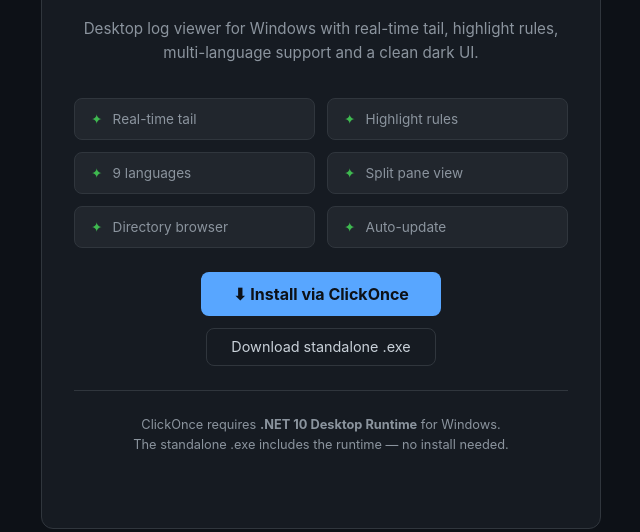
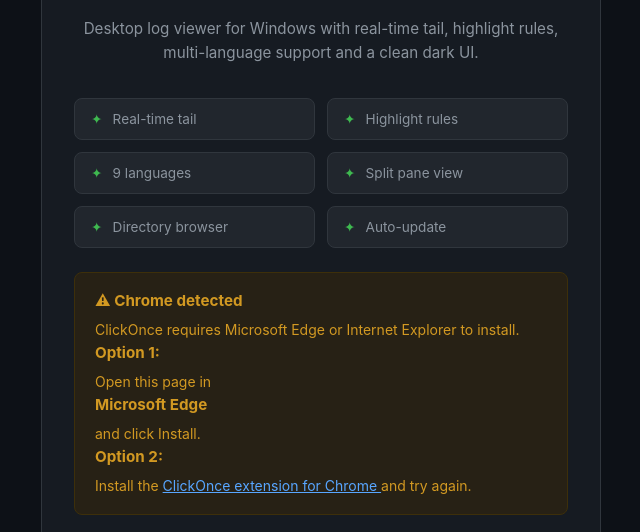
Before and after one commit to NuneX-mBrothers/TheAbsoluteLogViewer, a plain HTML site: page index.html in a window 1280 px wide. Shown: the part 231-763 px from the top of the page, without its empty margins (319-959 px from the left). Drawn offline with Linux system fonts and the light colour scheme.

Commit message:
Chrome warning + remove standalone button

```diff
--- a/index.html
+++ b/index.html
@@ -11,6 +11,9 @@
       --border:   #30363d;
       --accent:   #58a6ff;
       --accent2:  #3fb950;
+      --warn:     #d29922;
+      --warn-bg:  #272115;
+      --warn-border: #3d2f0a;
       --text:     #c9d1d9;
       --muted:    #8b949e;
     }
@@ -86,21 +89,8 @@
       border-radius: 8px;
       text-decoration: none;
       transition: opacity .15s;
-      margin-bottom: .75rem;
     }
     .btn-primary:hover { opacity: .85; }
-
-    .btn-secondary {
-      display: inline-block;
-      border: 1px solid var(--border);
-      color: var(--text);
-      font-size: .9rem;
-      padding: .6rem 1.5rem;
-      border-radius: 8px;
-      text-decoration: none;
-      transition: border-color .15s;
-    }
-    .btn-secondary:hover { border-color: var(--accent); color: var(--accent); }
 
     .sep { margin: 1.5rem 0; border: none; border-top: 1px solid var(--border); }
 
@@ -126,6 +116,22 @@
       color: var(--muted);
       margin-top: 1rem;
     }
+
+    /* Chrome warning banner */
+    .chrome-warning {
+      display: none;
+      background: var(--warn-bg);
+      border: 1px solid var(--warn-border);
+      border-radius: 8px;
+      padding: 1rem 1.25rem;
+      margin-bottom: 1.25rem;
+      text-align: left;
+      font-size: .875rem;
+      color: var(--warn);
+      line-height: 1.6;
+    }
+    .chrome-warning strong { display: block; margin-bottom: .35rem; font-size: .95rem; }
+    .chrome-warning a { color: var(--accent); }
 
     footer {
       margin-top: 2rem;
@@ -156,28 +162,41 @@
     <div class="feature"><span>✦</span> Auto-update</div>
   </div>
 
-  <!-- ClickOnce install link — gerado pelo dotnet publish -->
-  <a class="btn-primary" href="LogViewer.application">
+  <!-- Chrome warning — shown via JS if Chrome detected -->
+  <div class="chrome-warning" id="chromeWarning">
+    <strong>⚠ Chrome detected</strong>
+    ClickOnce requires Microsoft Edge or Internet Explorer to install.<br/>
+    <strong>Option 1:</strong> Open this page in <strong>Microsoft Edge</strong> and click Install.<br/>
+    <strong>Option 2:</strong> Install the
+    <a href="https://chromewebstore.google.com/detail/clickonce-for-google-chro/kekahkplibinaibelipdcikofmedafmb" target="_blank">
+      ClickOnce extension for Chrome
+    </a> and try again.
+  </div>
+
+  <a class="btn-primary" href="LogViewer.application" id="installBtn">
     ⬇ Install via ClickOnce
-  </a>
-  <br/>
-  <a class="btn-secondary"
-     href="https://github.com/Nunex-mBrothers/TheAbsoluteLogViewer/releases/latest">
-    Download standalone .exe
   </a>
 
   <hr class="sep" />
 
   <p class="note">
-    ClickOnce requires <strong>.NET 10 Desktop Runtime</strong> for Windows.<br/>
-    The standalone .exe includes the runtime — no install needed.
+    Requires <strong>.NET 10 Desktop Runtime</strong> for Windows.<br/>
+    Best experienced on <strong>Microsoft Edge</strong>.
   </p>
 </div>
 
 <footer>
-  <a href="https://github.com/Nunex-mBrothers/TheAbsoluteLogViewer">GitHub</a>
+  <a href="https://github.com/NuneX-mBrothers/TheAbsoluteLogViewer">GitHub</a>
   &nbsp;·&nbsp; Made with ♥ by NuneX
 </footer>
 
+<script>
+  // Detect Chrome (but not Edge, which also has Chrome in UA)
+  const isChrome = /Chrome/.test(navigator.userAgent) && !/Edg/.test(navigator.userAgent);
+  if (isChrome) {
+    document.getElementById('chromeWarning').style.display = 'block';
+  }
+</script>
+
 </body>
 </html>
```
